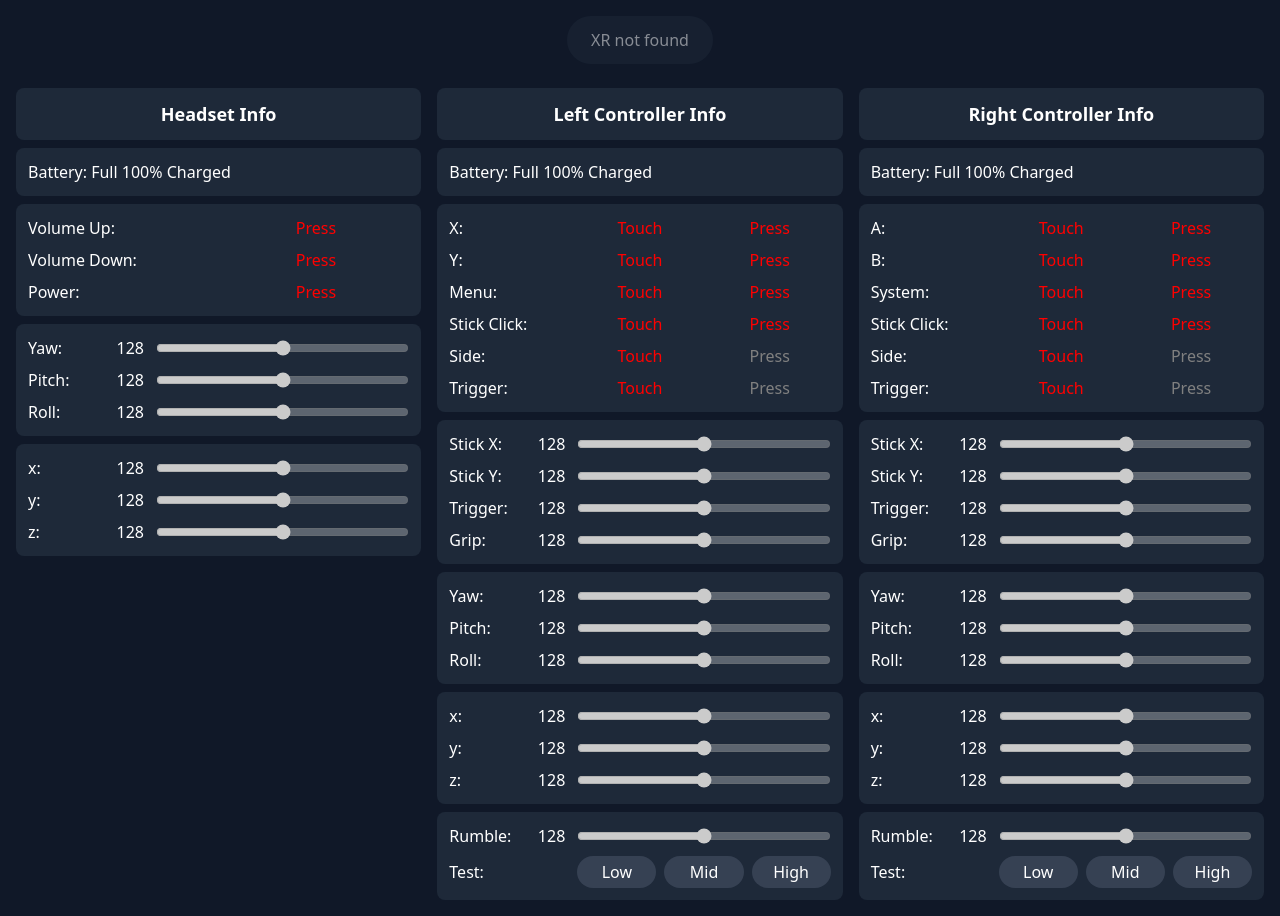
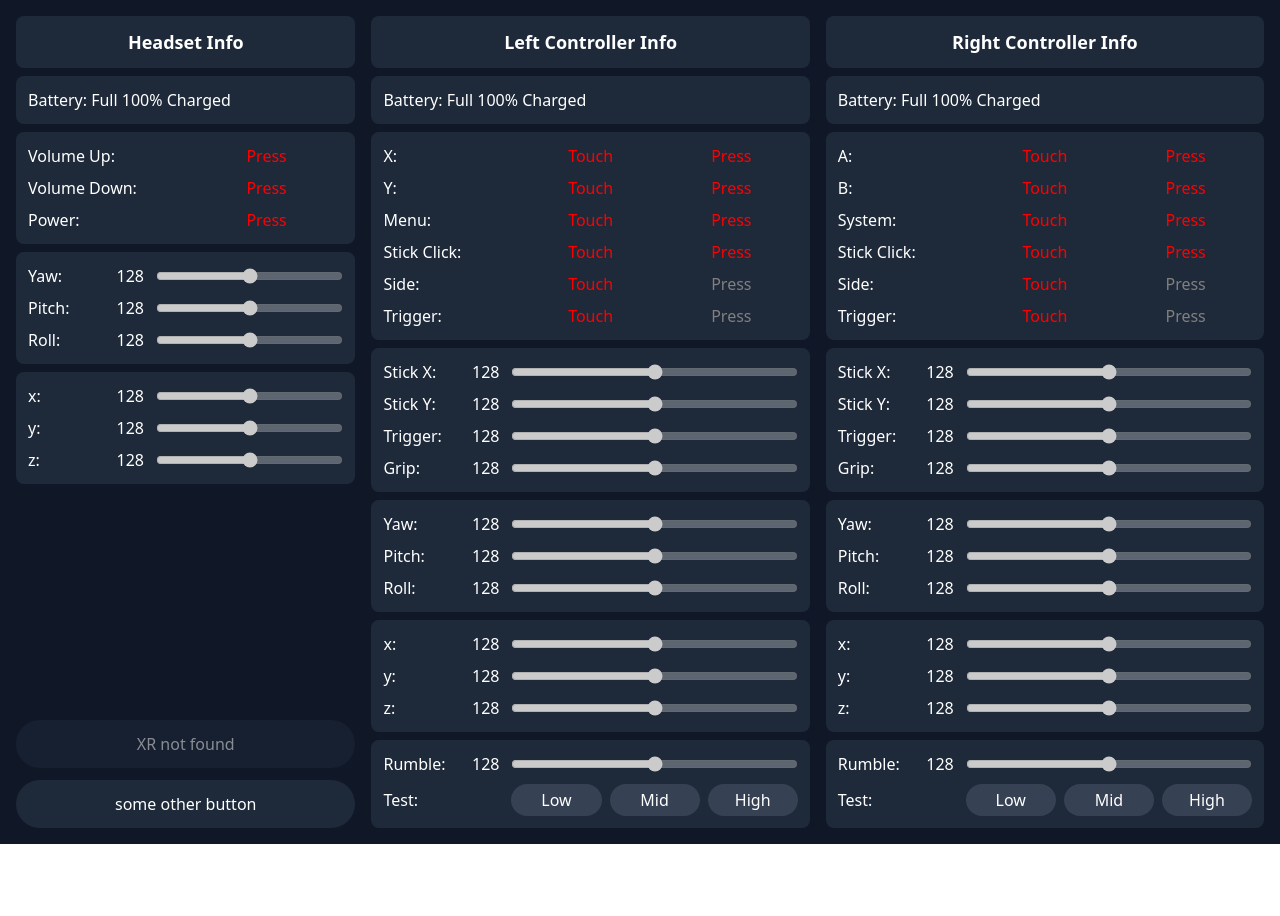
Before and after one commit to Eclassic32/VRtoDSU, a plain HTML site: page index.html in a window 1280 px wide. After the commit the page ends 844 px from the top, so only its background shows below. Drawn offline with nearby package versions, Linux system fonts and the light colour scheme.

Commit message:
style changes

```diff
--- a/index.html
+++ b/index.html
@@ -23,10 +23,12 @@
 <body>
     <div class="flex flex-col min-h-screen bg-gray-900 text-white items-center justify-center p-4">
 
-        <button id="xr-button" class="rounded-full bg-gray-800 px-6 py-3 mb-6 hover:bg-gray-700 disabled:opacity-50 disabled:cursor-not-allowed transition-colors" disabled>XR not found</button>
 
-        <div class="flex flex-col xl:flex-row gap-4 w-full max-w-7xl">
-            <div id="headset-info" class="space-y-2 flex-1">
+        <div class="flex flex-col lg:flex-row gap-4 w-full max-w-7xl">
+            <div class="flex flex-col justify-between">
+                <div id="headset-info" class="space-y-2">
+
+
                     <div class="bg-gray-800 bg-opacity-50 rounded-lg p-3 space-y-2 font-bold text-center text-lg">
                         Headset Info
                     </div>
@@ -86,6 +88,14 @@
                             <input type="range" name="headset-z" id="headset-z-range" min="0" max="255" value="128" class="flex-1" disabled>
                         </div>
                     </div>
+                </div>
+
+                <div>
+                    <button id="xr-button" class="rounded-full bg-gray-800 px-6 py-3 mt-3 hover:bg-gray-700 disabled:opacity-50 disabled:cursor-not-allowed transition-colors w-full" disabled>XR not found</button>
+
+                    <button id="other-button" class="rounded-full bg-gray-800 px-6 py-3 mt-3 hover:bg-gray-700 disabled:opacity-50 disabled:cursor-not-allowed transition-colors w-full">some other button</button>
+                </div>
+
             </div>
 
             <div id="left-info" class="space-y-2 flex-1">
```
Also changed, not shown: TODO.md (+2 -2 lines). Lines whose indentation alone changed are shown as unchanged.
